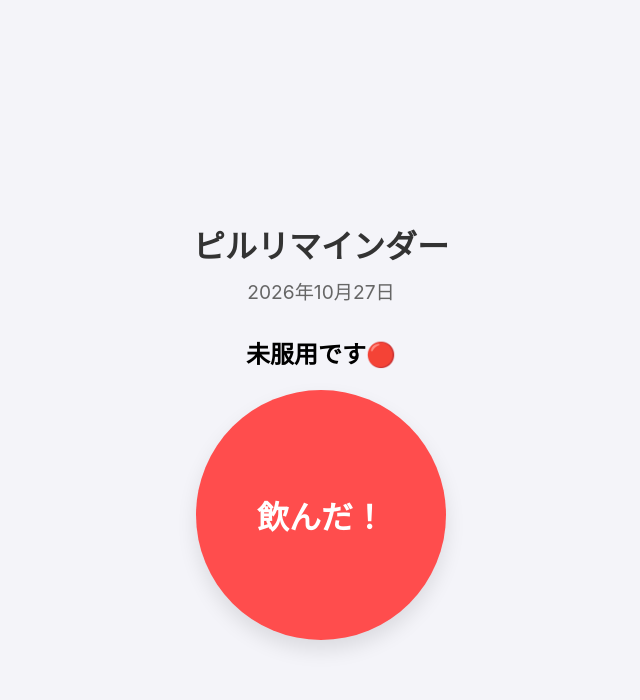
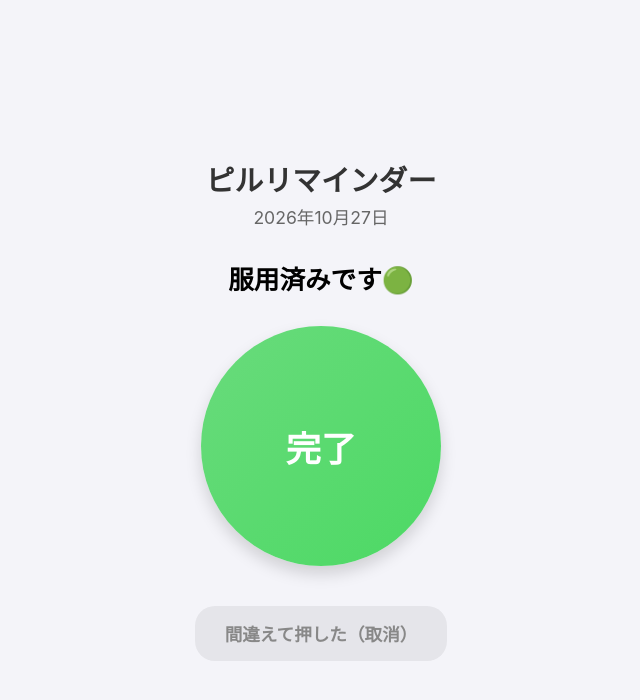
Before and after one commit to kenty0508-prog/-, a plain HTML site: page index.html in a window 1280 px wide. Both pictures are taken after a click on the button "飲んだ！". Shown: the whole page, without its empty margins (319-959 px from the left). Drawn offline with Linux system fonts and the light colour scheme.

Commit message:
Add files via upload

```diff
--- a/index.html
+++ b/index.html
@@ -2,7 +2,11 @@
 <html lang="ja">
 <head>
   <meta charset="UTF-8">
-  <meta name="viewport" content="width=device-width, initial-scale=1.0, user-scalable=no">
+  <meta name="viewport" content="width=device-width, initial-scale=1.0, maximum-scale=1.0, user-scalable=no">
+  <meta name="apple-mobile-web-app-capable" content="yes">
+  <meta name="apple-mobile-web-app-status-bar-style" content="black-translucent">
+  <meta name="apple-mobile-web-app-title" content="ピル管理">
+  <link rel="apple-touch-icon" href="https://upload.wikimedia.org/wikipedia/commons/thumb/1/1b/Apple_logo_grey.svg/1024px-Apple_logo_grey.svg.png"> <!-- ダミーアイコン -->
   <title>ピルリマインダー</title>
   <style>
     body {
@@ -10,42 +14,60 @@
       text-align: center;
       background-color: #f4f4f9;
       margin: 0;
-      padding: 20px;
+      padding: 0;
       display: flex;
       flex-direction: column;
       align-items: center;
       justify-content: center;
       height: 100vh;
+      /* スクロール防止 */
+      overflow: hidden;
+      touch-action: none;
     }
-    h1 { margin-bottom: 10px; color: #333; }
-    #date-display { font-size: 1.2rem; margin-bottom: 30px; color: #666; }
-    #status-text { font-size: 1.5rem; font-weight: bold; margin-bottom: 20px; }
+    h1 { margin-bottom: 5px; color: #333; font-size: 1.8rem; }
+    #date-display { font-size: 1.1rem; margin-bottom: 30px; color: #666; }
+    #status-text { font-size: 1.6rem; font-weight: bold; margin-bottom: 30px; }
+
     /* 大きくて押しやすいボタン */
     #action-btn {
-      width: 250px;
-      height: 250px;
+      width: 240px;
+      height: 240px;
       border-radius: 50%;
-      font-size: 2rem;
+      font-size: 2.2rem;
       font-weight: bold;
       color: white;
       border: none;
-      box-shadow: 0 10px 20px rgba(0,0,0,0.1);
+      box-shadow: 0 8px 16px rgba(0,0,0,0.15);
       cursor: pointer;
-      transition: background-color 0.3s;
+      transition: all 0.2s ease-in-out;
+      -webkit-tap-highlight-color: transparent;
     }
+    #action-btn:active {
+      transform: scale(0.95);
+    }
+
     /* 未服用（赤）と 服用済み（緑）の色 */
-    .not-taken { background-color: #ff4d4d; }
-    .taken { background-color: #4cd964; }
+    .not-taken {
+      background: linear-gradient(135deg, #ff6b6b, #ff4d4d);
+    }
+    .taken {
+      background: linear-gradient(135deg, #69db7c, #4cd964);
+    }
+
     /* 間違えた時の取り消しボタン */
     #cancel-btn {
-      margin-top: 30px;
-      padding: 10px 20px;
-      font-size: 1rem;
-      color: #007aff;
-      background: none;
+      margin-top: 40px;
+      padding: 15px 30px;
+      font-size: 1.1rem;
+      color: #888;
+      background: #e5e5ea;
+      border-radius: 20px;
       border: none;
-      text-decoration: underline;
+      font-weight: bold;
       display: none; /* 最初は隠しておく */
+    }
+    #cancel-btn:active {
+      background: #d1d1d6;
     }
   </style>
 </head>
@@ -56,7 +78,7 @@
   <div id="status-text">未服用です🔴</div>
 
   <button id="action-btn" class="not-taken">飲んだ！</button>
-  <button id="cancel-btn">間違えて押した（取り消し）</button>
+  <button id="cancel-btn">間違えて押した（取消）</button>
 
   <script>
     // 今日の日付を取得して表示
@@ -73,7 +95,8 @@
 
     // 今日すでに飲んでいるかチェックして画面を更新する関数
     function updateUI() {
-      if (savedDate === dateString) {
+      // 読み込んだ記録が今日の日付と同じかどうか判定
+      if (localStorage.getItem('lastTakenDate') === dateString) {
         // 今日飲んでいる場合（緑）
         statusText.innerText = "服用済みです🟢";
         actionBtn.innerText = "完了";
```
